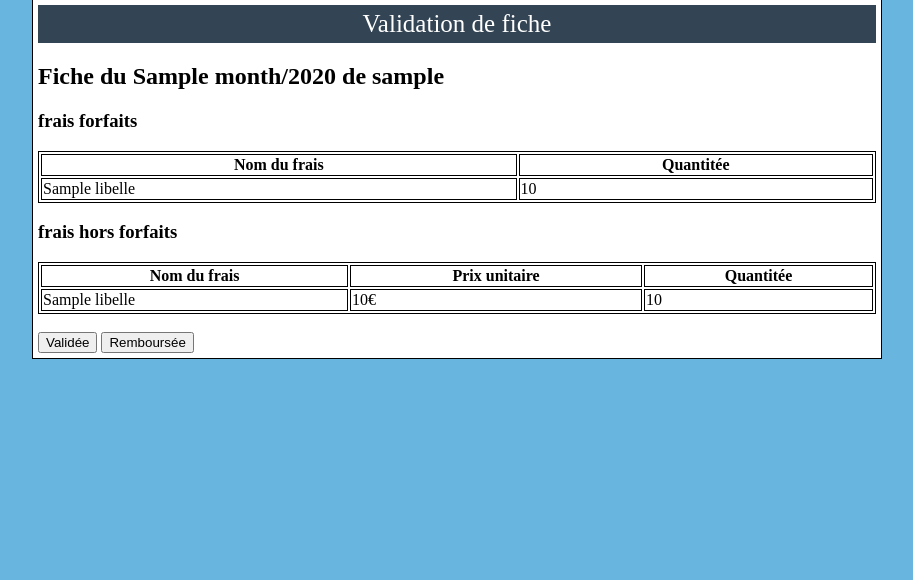
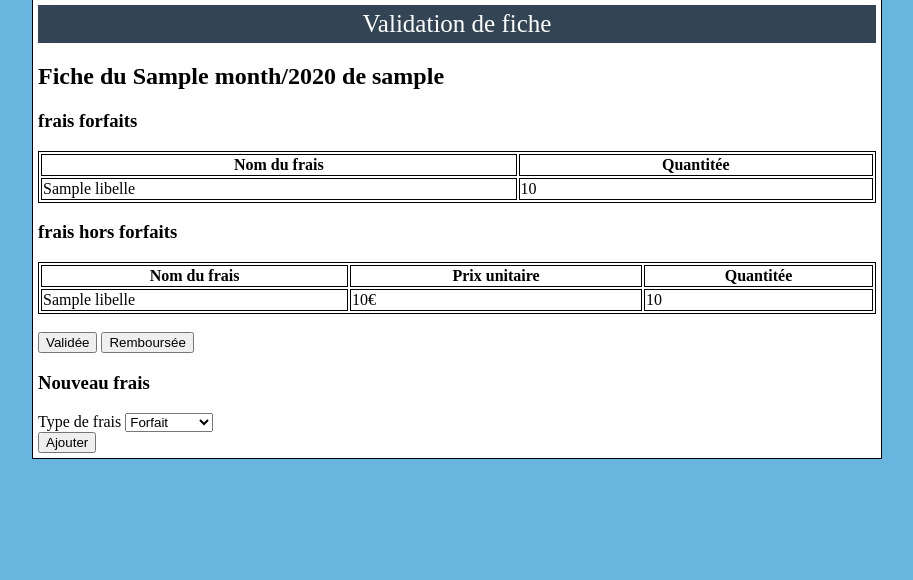
Before and after one commit to pacco-a/sio2_applifrais, a Symfony app: template templates/fiche/valid.html.twig in a window 1280 px wide. Shown: the part 225-805 px from the top of the page, without its empty margins (183-1096 px from the left). Run offline with Twig, Linux system fonts and the light colour scheme; the template is opened without the code that fills it: most values are stand-ins (such as "Sample title", 1, 10 or a date in 2020); some libraries are stand-ins or nearby versions.

Commit message:
modification de fiche pour comptable commencé, continuer : TODO reprendre 1 et 1.2

```diff
--- a/templates/fiche/valid.html.twig
+++ b/templates/fiche/valid.html.twig
@@ -11,7 +11,7 @@
 
     {% include "layouts/pageindic.html.twig" with {'page_indic':'Validation de fiche'} %}
 
-    {#    CONTENU EN CAS DE FICHE NON CHOISIE#}
+    {# CONTENU EN CAS DE FICHE NON CHOISIE #}
     {% if ficheChoisie is not null %}
         <h2>Fiche du {{ ficheChoisie.month }}/{{ ficheChoisie.year }} de {{ visiteurUsername }}</h2>
 
@@ -67,18 +67,58 @@
             <br>
 
             {% if ficheChoisie.idEtat.id != 3 %}
-                <a href="{{ path('change_etat_fiche', { etat: 'valide', id: ficheChoisie.id }) }}"><button>Validée</button></a>
-            {% endif%}
+                <a href="{{ path('change_etat_fiche', { etat: 'valide', id: ficheChoisie.id }) }}">
+                    <button>Validée</button>
+                </a>
+            {% endif %}
 
             {% if ficheChoisie.idEtat.id != 4 %}
-                <a href="{{ path('change_etat_fiche', { etat: 'rembourse', id: ficheChoisie.id }) }}" style=""><button>Remboursée</button></a>
+                <a href="{{ path('change_etat_fiche', { etat: 'rembourse', id: ficheChoisie.id }) }}" style="">
+                    <button>Remboursée</button>
+                </a>
             {% endif %}
 
             <br>
+
         </div>
 
+        {# TODO rajouter la modification de la fiche pour le comptable #}
+        {# TODO reprendre ici 1.2 #}
+
+        <form class="addfrais-form" method="post" action="{{ path('addfrais_tospecific', { ficheid: ficheChoisie.id }) }}">
+            <h3>Nouveau frais</h3>
+
+            <input type="hidden" id="ficheid" name="ficheid" value="{{ ficheChoisie.id }}" />
+
+            <div>
+                <label for="type-frais">Type de frais</label>
+                <select name="type-frais" id="type-frais">
+                    <option value="forfait">Forfait</option>
+                    <option value="horsforfait">Hors forfait</option>
+                </select>
+            </div>
+
+{#            <div class="en-forfait">#}
+{#                <label for="frais-select">Frais forfait</label>#}
+{#                <select name="frais-select" id="frais-select">#}
+{#                    <option value="1">Etape</option>#}
+{#                    <option value="2">Kilométrique</option>#}
+{#                    <option value="3">Nuitée Hôtel</option>#}
+{#                    <option value="4">Repas Restaurant</option>#}
+{#                </select>#}
+{#            </div>#}
+
+{#            <input type="text" class="hors-forfait" id="nom-frais" name="nom-frais" placeholder="Libelle du frais">#}
+
+{#            <input type="text" class="hors-forfait" id="prix-frais" name="prix-frais" placeholder="Prix du frais">#}
+{#            <input type="text" id="quantite-frais" name="quantite-frais" placeholder="Quantité">#}
+
+            <button type="submit" class="addfrais-button">Ajouter</button>
+
+        </form>
+
     {% else %}
-        {#    CONTENU EN CAS DE FICHE CHOISIE#}
+        {# CONTENU EN CAS DE FICHE CHOISIE #}
         <form action="{{ path('validation_page') }}" method="get">
             <input type="number" name="moisChoice" placeholder="mois (ex: 11)"/>
             <input type="number" name="anneeChoice" placeholder="annee (ex: 2020)"/>
```
Also changed, not shown: src/Controller/FicheController.php (+15 -0 lines).
